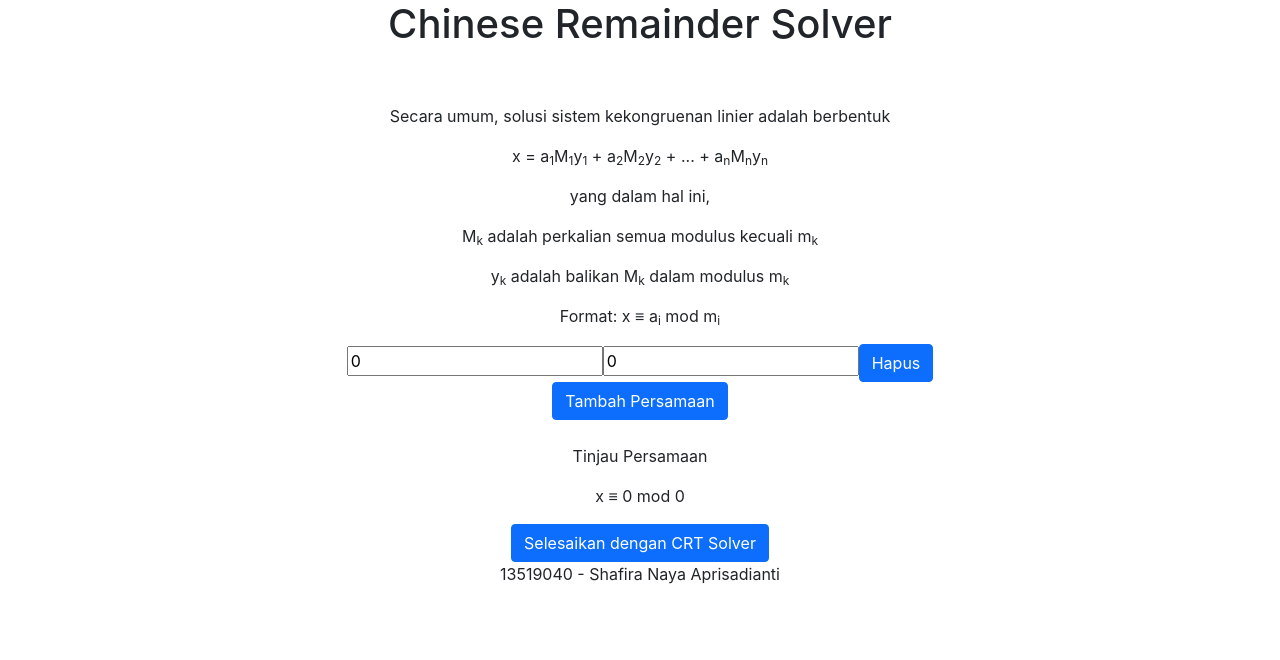
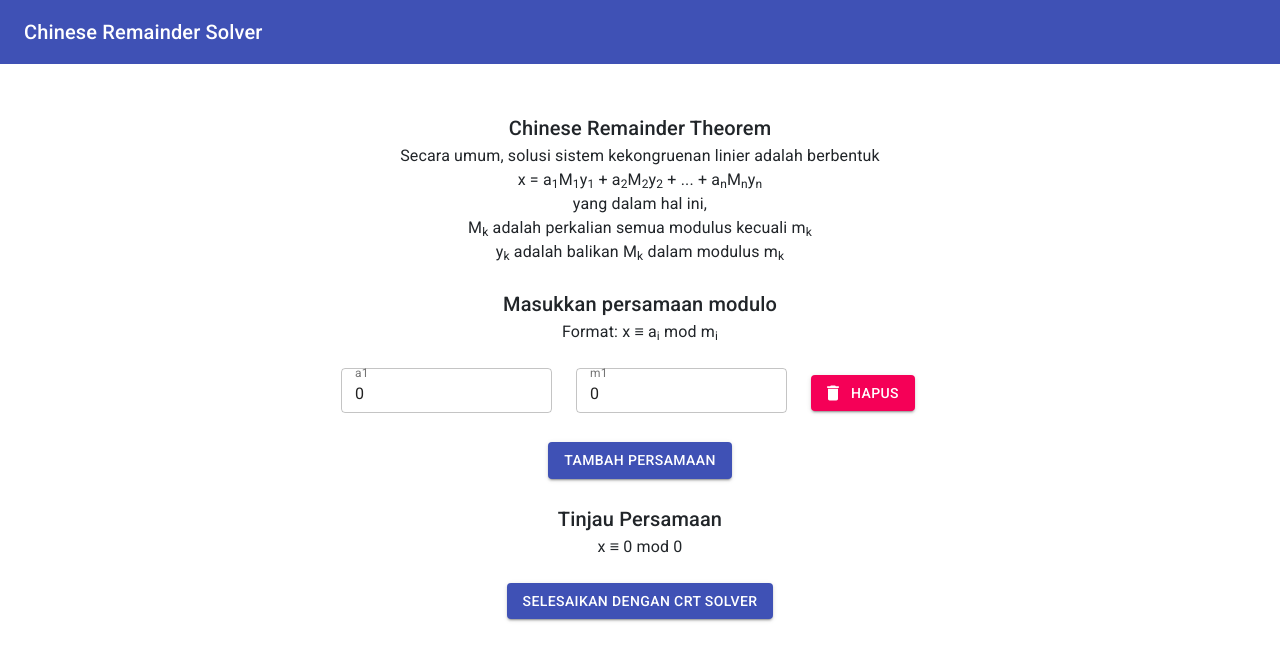
Before and after one commit to shafiranaya/chinese-remainder-solver, a React (Create React App) app in the folder app/: page / in a window 1280 px wide. Shown: the top 660 px of the page. Built offline with nearby package versions, Linux system fonts and the light colour scheme.

Commit message:
UI udah fix tinggal dihias

```diff
--- a/app/src/App.js
+++ b/app/src/App.js
@@ -2,12 +2,13 @@ import logo from './logo.svg';
 import './App.css';
 import Calculator from './components/Calculator';
 
-import React, { Component } from 'react';
+import React from 'react';
 // import Tab from '@material-ui/core/Tab';
 // or
 import { Tab, Tabs, Paper } from '@material-ui/core';
 import Container from '@material-ui/core/Container';
-
+import AppBar from '@material-ui/core/AppBar'
+import { Typography, Toolbar} from '@material-ui/core';
 // import {
 //   Route,
 //   NavLink,
@@ -16,10 +17,31 @@ import Container from '@material-ui/core/Container';
 
 // const primary = #9575cd;
 
+
+import { makeStyles } from '@material-ui/core/styles';
+
+// const useStyles = makeStyles((theme) => ({
+//   root: {
+//     '& .MuiTextField-root': {
+//       margin: theme.spacing(1),
+//       width: 200,
+//     },
+//   },
+// }));
+
 function App() {
   return (
     <div className="App">
-        <Container>
+              {/* <Container> */}
+
+          <AppBar position="static">
+  <Toolbar>
+    <Typography variant="h6">
+      Chinese Remainder Solver
+    </Typography>
+  </Toolbar>
+</AppBar>
+
     {/* <Tabs
       // value={value}
       // onChange={handleChange}
@@ -34,16 +56,15 @@ function App() {
 
 
     <body>
-      <h1>Chinese Remainder Solver</h1>
       <br></br>
 
       <Calculator/>
+      <br></br><br></br>
       </body>
-      <footer>
+      {/* <footer>
         13519040 - Shafira Naya Aprisadianti
-      </footer>
-  </Container>
-
+      </footer> */}
+  {/* </Container> */}
 
     </div>
   );
--- a/app/src/components/Calculator.js
+++ b/app/src/components/Calculator.js
@@ -1,18 +1,19 @@
-import React, { useState } from "react";
+import React from "react";
 import ReactDOM from "react-dom";
 import Button from "@material-ui/core/Button";
 import TextField from "@material-ui/core/TextField";
 
 import { makeStyles } from "@material-ui/core/styles";
 import DeleteIcon from "@material-ui/icons/Delete";
-import FormControl from "@material-ui/core/FormControl"
-import FormGroup from "@material-ui/core/FormGroup"
+// import FormControl from "@material-ui/core/FormControl"
+// import FormGroup from "@material-ui/core/FormGroup"
 import Accordion from "@material-ui/core/Accordion";
 import AccordionSummary from "@material-ui/core/AccordionSummary";
 import AccordionDetails from "@material-ui/core/AccordionDetails";
 import Typography from "@material-ui/core/Typography";
 import ExpandMoreIcon from "@material-ui/icons/ExpandMore";
-
+import Grid from "@material-ui/core/Grid"
+// import FormRow from "@material-ui/core/Form"
 // import CloudUploadIcon from '@material-ui/icons/CloudUpload';
 // import KeyboardVoiceIcon from '@material-ui/icons/KeyboardVoice';
 import Icon from "@material-ui/core/Icon";
@@ -77,7 +78,6 @@ class Calculator extends React.Component {
 
   isAllCoprime() {
     const coprime = this.checkCoprime();
-    let i = 0;
     let allCoprime = true;
     for (let i = 0; i < coprime.length; i++) {
       if (coprime[i][2] === false) {
@@ -240,10 +240,10 @@ class Calculator extends React.Component {
     let arrayOfEquationFormat = [];
     for (let i = 0; i < equations.length; i++) {
       arrayOfEquationFormat.push(
-        <p>
+        <Typography>
           {" "}
           x &equiv; {equations[i][0]} mod {equations[i][1]}
-        </p>
+        </Typography>
       );
     }
     return arrayOfEquationFormat;
@@ -253,10 +253,10 @@ class Calculator extends React.Component {
     let equationFormat = [];
     for (let i = 0; i < equations.length; i++) {
       equationFormat.push(
-        <p>
+        <Typography>
           a<sub>{i + 1}</sub> = {equations[i][0]}, m<sub>{i + 1}</sub> ={" "}
           {equations[i][1]}
-        </p>
+        </Typography>
       );
     }
     return equationFormat;
@@ -273,10 +273,10 @@ class Calculator extends React.Component {
     let equationFormat = [];
     for (let i = 0; i < equations.length; i++) {
       equationFormat.push(
-        <p>
+        <Typography>
           {" "}
           x &equiv; {equations[i].a} mod {equations[i].m}
-        </p>
+        </Typography>
       );
     }
     return equationFormat;
@@ -315,10 +315,10 @@ class Calculator extends React.Component {
     let coefficientFormat = [];
     for (let i = 0; i < N; i++) {
       coefficientFormat.push(
-        <p>
+        <Typography>
           M<sub>{i + 1}</sub> = m/m<sub>{i + 1}</sub> = {moduloProduct}/
           {equations[i][1]} = {coefficient[i]}
-        </p>
+        </Typography>
       );
     }
     return coefficientFormat;
@@ -331,31 +331,30 @@ class Calculator extends React.Component {
     let inverseFormat = [];
     for (let i = 0; i < inverse.length; i++) {
       inverseFormat.push(
-        <p>
+        <Typography>
           y<sub>{i + 1}</sub> = {inverse[i]}, karena {coefficient[i]}*
           {inverse[i]} &equiv; 1 (mod {equations[i][1]})
-        </p>
+        </Typography>
       );
     }
     return inverseFormat;
   }
 
   displayCoprime() {
-    const equations = this.state.arrayOfEquation;
     const coprime = this.checkCoprime();
     let coprimeFormat = [];
     for (let i = 0; i < coprime.length; i++) {
       if (coprime[i][2]) {
         coprimeFormat.push(
-          <p>
+          <Typography>
             GCD({coprime[i][0]},{coprime[i][1]}) = 1
-          </p>
+          </Typography>
         );
       } else {
         coprimeFormat.push(
-          <p>
+          <Typography>
             GCD({coprime[i][0]},{coprime[i][1]}) &ne; 1
-          </p>
+          </Typography>
         );
       }
     }
@@ -399,13 +398,13 @@ class Calculator extends React.Component {
   displaySolution() {
     return (
       <div className="container-sm">
-        {/* <p><span className="badge rounded-pill bg-primary">1</span> Tinjau persamaan modulo:</p>
+        {/* <Typography><span className="badge rounded-pill bg-primary">1</span> Tinjau persamaan modulo:</Typography>
         {this.displayArrayOfEquation()}
 
-        <p><span className="badge rounded-pill bg-primary">2</span> Dari persamaan modulo di atas, diketahui:</p>
+        <Typography><span className="badge rounded-pill bg-primary">2</span> Dari persamaan modulo di atas, diketahui:</Typography>
 
         {this.displayEquation()}
-        <p>Cek GCD</p>
+        <Typography>Cek GCD</Typography>
         {this.displayCoprime()} */}
 <br></br>
         <Accordion>
@@ -418,7 +417,7 @@ class Calculator extends React.Component {
           </AccordionSummary>
           <AccordionDetails>
             <Typography>
-              <p>Tinjau persamaan modulo:</p>
+              <Typography>Tinjau persamaan modulo:</Typography>
               {this.displayArrayOfEquation()}
             </Typography>
           </AccordionDetails>
@@ -434,7 +433,7 @@ class Calculator extends React.Component {
           </AccordionSummary>
           <AccordionDetails>
             <Typography>
-              <p>Dari persamaan modulo di atas, diketahui:</p>
+              <Typography>Dari persamaan modulo di atas, diketahui:</Typography>
               {this.displayEquation()}
             </Typography>
           </AccordionDetails>
@@ -450,7 +449,7 @@ class Calculator extends React.Component {
           </AccordionSummary>
           <AccordionDetails>
             <Typography>
-              <p>Cek GCD</p>
+              <Typography>Cek GCD</Typography>
               {this.displayCoprime()}
             </Typography>
           </AccordionDetails>
@@ -466,7 +465,7 @@ class Calculator extends React.Component {
           </AccordionSummary>
           <AccordionDetails>
             <Typography>
-              <p>Hitung:</p>
+              <Typography>Hitung:</Typography>
               {this.displayModuloProductFormula()}
 
               {this.displayCoefficient()}
@@ -486,12 +485,12 @@ class Calculator extends React.Component {
           </AccordionSummary>
           <AccordionDetails>
             <Typography>
-              <p>Maka, solusi dari sistem kekongruenan tersebut adalah</p>
+              <Typography>Maka, solusi dari sistem kekongruenan tersebut adalah</Typography>
               {this.displaySum()}
-              <p>
+              <Typography>
                 x = sum (mod M) = {this.state.solutions[3]} (mod{" "}
                 {this.state.solutions[0]}) = {this.state.solutions[4]}
-              </p>
+              </Typography>
             </Typography>
           </AccordionDetails>
         </Accordion>
@@ -506,15 +505,15 @@ class Calculator extends React.Component {
           </AccordionSummary>
           <AccordionDetails>
             <Typography>
-              <p>
+              <Typography>
                 Jadi, berdasarkan Chinese Reminder Theorem, bilangan bulat
                 positif terkecil yang memenuhi adalah {this.state.solutions[4]}.
-              </p>
+              </Typography>
             </Typography>
           </AccordionDetails>
         </Accordion>
 
-        {/* <p>Hitung:</p>
+        {/* <Typography>Hitung:</Typography>
 
         {this.displayModuloProductFormula()}
 
@@ -522,16 +521,16 @@ class Calculator extends React.Component {
 
         {this.displayInverseFormula()} */}
 
-        {/* <p>Maka, solusi dari sistem kekongruenan tersebut adalah</p>
+        {/* <Typography>Maka, solusi dari sistem kekongruenan tersebut adalah</Typography>
         {this.displaySum()}
-        <p>
+        <Typography>
           x = sum (mod M) = {this.state.solutions[3]} (mod{" "}
           {this.state.solutions[0]}) = {this.state.solutions[4]}
-        </p> */}
-        {/* <p>
+        </Typography> */}
+        {/* <Typography>
           Jadi, berdasarkan Chinese Reminder Theorem, bilangan bulat positif
           terkecil yang memenuhi adalah {this.state.solutions[4]}.
-        </p> */}
+        </Typography> */}
 
         <br></br>
         {/* <button onClick={this.handleReset}>Back</button> */}
@@ -558,7 +557,7 @@ class Calculator extends React.Component {
           </AccordionSummary>
           <AccordionDetails>
             <Typography>
-              <p>Tinjau persamaan modulo:</p>
+              <Typography>Tinjau persamaan modulo:</Typography>
               {this.displayArrayOfEquation()}
             </Typography>
           </AccordionDetails>
@@ -574,7 +573,7 @@ class Calculator extends React.Component {
           </AccordionSummary>
           <AccordionDetails>
             <Typography>
-              <p>Dari persamaan modulo di atas, diketahui:</p>
+              <Typography>Dari persamaan modulo di atas, diketahui:</Typography>
               {this.displayEquation()}
             </Typography>
           </AccordionDetails>
@@ -590,30 +589,30 @@ class Calculator extends React.Component {
           </AccordionSummary>
           <AccordionDetails>
             <Typography>
-              <p>Cek GCD</p>
+              <Typography>Cek GCD</Typography>
               {this.displayCoprime()}
-              <p>
+              <Typography>
                 Karena tidak semua coprime (GCD-nya = 1), maka persamaan di atas
                 tidak dapat diselesaikan menggunakan Chinese Reminder Theorem.
-              </p>
+              </Typography>
             </Typography>
           </AccordionDetails>
         </Accordion>
 
-        {/* <p><span className="badge rounded-pill bg-primary">1</span>Tinjau persamaan modulo:</p>
+        {/* <Typography><span className="badge rounded-pill bg-primary">1</span>Tinjau persamaan modulo:</Typography>
         {this.displayArrayOfEquation()}
 
-        <p><span className="badge rounded-pill bg-primary">2</span>Dari persamaan modulo di atas, diketahui:</p>
+        <Typography><span className="badge rounded-pill bg-primary">2</span>Dari persamaan modulo di atas, diketahui:</Typography>
 
         {this.displayEquation()} */}
 
         {/* Cek GCD */}
         {/* {this.displayCoprime()}
 
-        <p>
+        <Typography>
           Karena tidak semua coprime (GCD-nya = 1), maka persamaan di atas tidak
           dapat diselesaikan menggunakan Chinese Reminder Theorem.
-        </p> */}
+        </Typography> */}
 
         <br></br>
         {/* <button onClick={this.handleReset}>Back</button> */}
@@ -627,7 +626,7 @@ class Calculator extends React.Component {
 
   displayForm() {
     return (
-      // <FormGroup onSubmit = {this.handleSubmit()}>
+            <div className="container-sm">
       <form onSubmit={this.handleSubmit}>
         {/* <input
           type="number"
@@ -638,48 +637,73 @@ class Calculator extends React.Component {
           max="10"
         />
         <h4>Equations</h4> */}
+ <br></br>
+        <Typography variant="h6">
+          Chinese Remainder Theorem
+        </Typography>
+
+        <Typography>Secara umum, solusi sistem kekongruenan linier adalah berbentuk</Typography>
+        <Typography>
+          x = a<sub>1</sub>M<sub>1</sub>y<sub>1</sub> + a<sub>2</sub>M
+          <sub>2</sub>y<sub>2</sub> + ... + a<sub>n</sub>M<sub>n</sub>y
+          <sub>n</sub>
+        </Typography>
+        <Typography>yang dalam hal ini,</Typography>
+        <Typography>
+          {" "}
+          M<sub>k</sub> adalah perkalian semua modulus kecuali m<sub>k</sub>
+        </Typography>
+        <Typography>
+          y<sub>k</sub> adalah balikan M<sub>k</sub> dalam modulus m<sub>k</sub>
+        </Typography>
 
         <br></br>
 
-        <p>Secara umum, solusi sistem kekongruenan linier adalah berbentuk</p>
-        <p>
-          x = a<sub>1</sub>M<sub>1</sub>y<sub>1</sub> + a<sub>2</sub>M
-          <sub>2</sub>y<sub>2</sub> + ... + a<sub>n</sub>M<sub>n</sub>y
-          <sub>n</sub>
-        </p>
-        <p>yang dalam hal ini,</p>
-        <p>
-          {" "}
-          M<sub>k</sub> adalah perkalian semua modulus kecuali m<sub>k</sub>
-        </p>
-        <p>
-          y<sub>k</sub> adalah balikan M<sub>k</sub> dalam modulus m<sub>k</sub>
-        </p>
-
-        <p>Format: x &equiv; a<sub>i</sub> mod m<sub>i</sub></p>
+        <Typography variant="h6">
+          Masukkan persamaan modulo
+        </Typography>
+        <Typography>Format: x &equiv; a<sub>i</sub> mod m<sub>i</sub></Typography>
+        <br></br>
 
         {this.state.equations.map((equation, idx) => (
-          <div className="equation">
-            {/* <TextField
-          id="outlined-number"
-          label="Number"
+
+
+ <Grid container item xs={12} direction="row" alignItems="center" justify="center" spacing={3} style={{padding: 5}}>
+
+<Grid item>
+            <TextField
+          // id="outlined-number"
+          label={`a${idx+1}`}
+          placeholder={`a${idx+1}`}
           type="number"
           InputLabelProps={{
             shrink: true,
           }}
+          onChange={ this.handleEquationAChange(idx) }
+          value={equation.a}
+          color="primary"
+          size="small"
           variant="outlined"
-          onChange={ this.handleEquationAChange(idx) }
         />
+        </Grid>
+        <Grid item>
      <TextField
-          id="outlined-number"
-          label="Number"
+          // id="outlined-number"
+          label={`m${idx+1}`}
+          placeholder={`m${idx+1}`}
           type="number"
           InputLabelProps={{
             shrink: true,
           }}
+          onChange={ this.handleEquationMChange(idx) }
+          value={equation.m}
+          color="primary"
+          size="small"
           variant="outlined"
-          onChange={ this.handleEquationMChange(idx) }
+
         />
+        </Grid>
+        <Grid item>
                 <Button
         variant="contained"
         color="secondary"
@@ -687,10 +711,14 @@ class Calculator extends React.Component {
         startIcon={<DeleteIcon />}
         onClick={this.handleRemoveEquation(idx)}
       >
-        Delete
-      </Button> */}
+        Hapus
+      </Button>
+      </Grid>
+<br></br>
+</Grid>
+))}
 
-            <input
+            {/* <input
               type="number"
               placeholder={`a${idx + 1}`}
               value={equation.a}
@@ -708,26 +736,29 @@ class Calculator extends React.Component {
               className="btn btn-primary"
             >
               Hapus
-            </button>
-          </div>
-        ))}
+            </button> */}
 
-        <button
+
+
+        {/* <button
           type="button"
           onClick={this.handleAddEquation}
           className="btn btn-primary"
-        >Tambah Persamaan</button>
+        >Tambah Persamaan</button> */}
 
-        {/* <Button variant="contained" color="primary" onClick={() => { this.handleAddEquation() }}>Add Equation</Button>  */}
+
+<br></br>
+        <Button variant="contained" color="primary" onClick={() => { this.handleAddEquation() }}>Tambah Persamaan</Button>
         <br></br>
         <br></br>
-        <p>Tinjau Persamaan</p>
+        <Typography variant="h6">Tinjau Persamaan</Typography>
         {this.displayEquationPreview()}
-        {/* <Button variant="contained" color="primary">Selesaikan dengan CRT Solver</Button> */}
-        <button className="btn btn-primary">Selesaikan dengan CRT Solver</button>
+        <br></br>
+        <Button variant="contained" color="primary" onClick={() => {this.handleSubmit()}}>Selesaikan dengan CRT Solver</Button>
+        {/* <button className="btn btn-primary">Selesaikan dengan CRT Solver</button> */}
       {/* </FormGroup> */}
 
-    </form>
+    </form> </div>
     );
   }
 
```
Also changed, not shown: app/src/index.js (+10 -1 lines).
